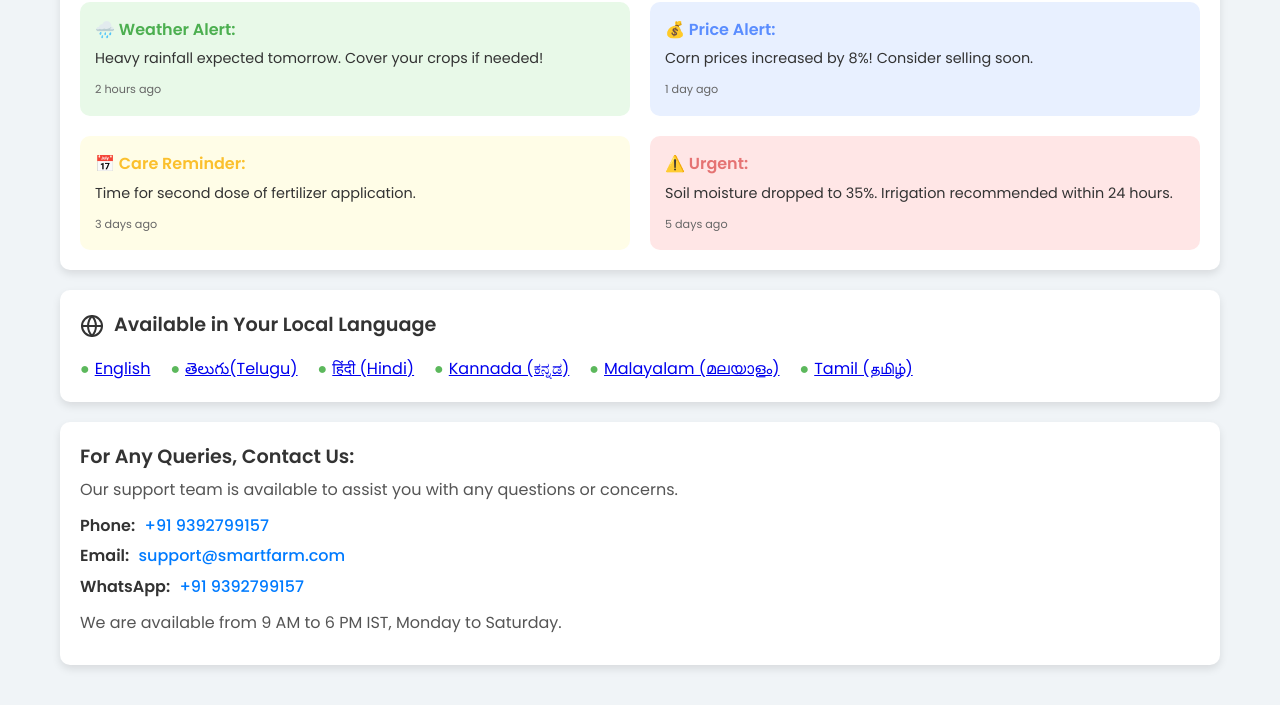
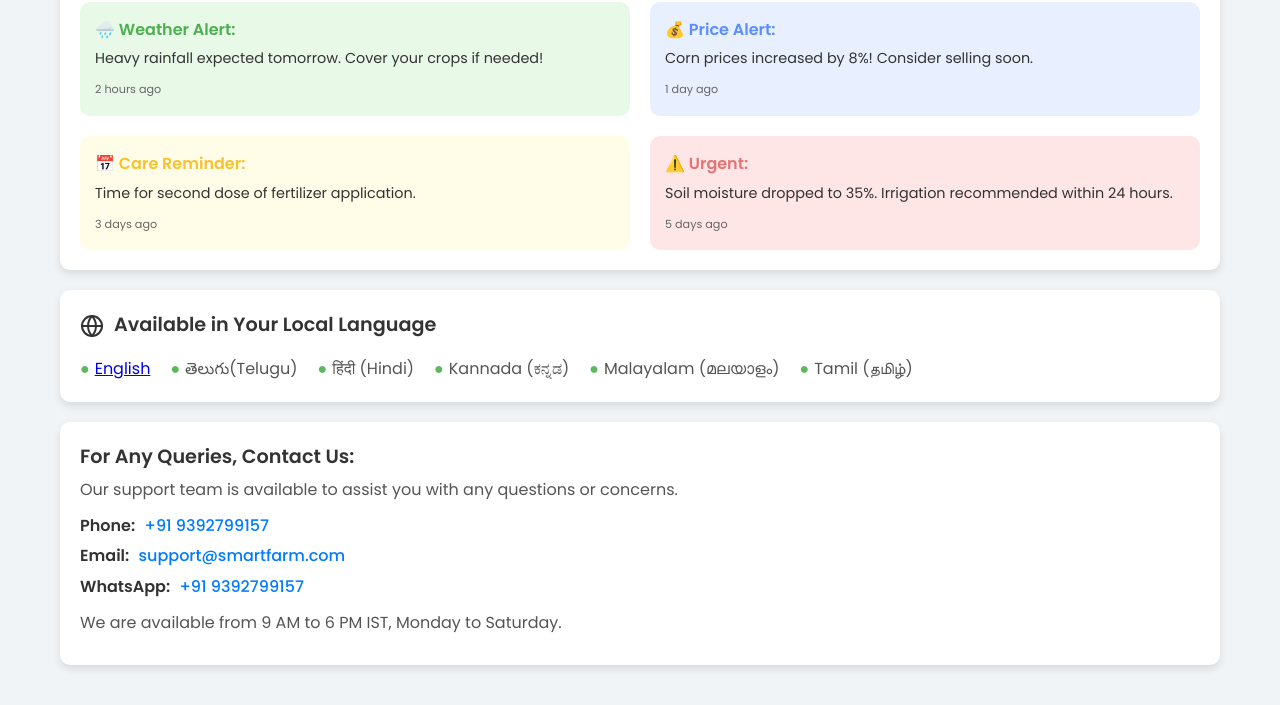
Before and after one commit to shannu0429-wq/new, a plain HTML site: page monitoring.html in a window 1280 px wide. Shown: the part 645-1350 px from the top of the page. Drawn offline with Linux system fonts and the light colour scheme.

Commit message:
Update monitoring.html

```diff
--- a/monitoring.html
+++ b/monitoring.html
@@ -388,11 +388,11 @@
             </h2>
             <ul class="language-list">
                 <li><span style="color: #5cb85c;">●</span> <a href="index.html">English</a></li>
-                <li><span style="color: #5cb85c;">●</span> <a href="index1.html">తెలుగు(Telugu)</a></li>
-                <li><span style="color: #5cb85c;">●</span> <a href="index2.html">हिंदी (Hindi)</a></li>
-                <li><span style="color: #5cb85c;">●</span> <a href="index3.html">Kannada (ಕನ್ನಡ)</a></li>
-                <li><span style="color: #5cb85c;">●</span> <a href="index4.html">Malayalam (മലയാളം)</a></li>
-                <li><span style="color: #5cb85c;">●</span> <a href="index5.html">Tamil (தமிழ்)</a></li>
+                <li><span style="color: #5cb85c;">●</span> <a>తెలుగు(Telugu)</a></li>
+                <li><span style="color: #5cb85c;">●</span> <a >हिंदी (Hindi)</a></li>
+                <li><span style="color: #5cb85c;">●</span> <a ">Kannada (ಕನ್ನಡ)</a></li>
+                <li><span style="color: #5cb85c;">●</span> <a >Malayalam (മലയാളം)</a></li>
+                <li><span style="color: #5cb85c;">●</span> <a >Tamil (தமிழ்)</a></li>
             </ul>
         </div>
 
@@ -410,4 +410,5 @@
         </div>
     </div>
 </body>
+
 </html>
```
